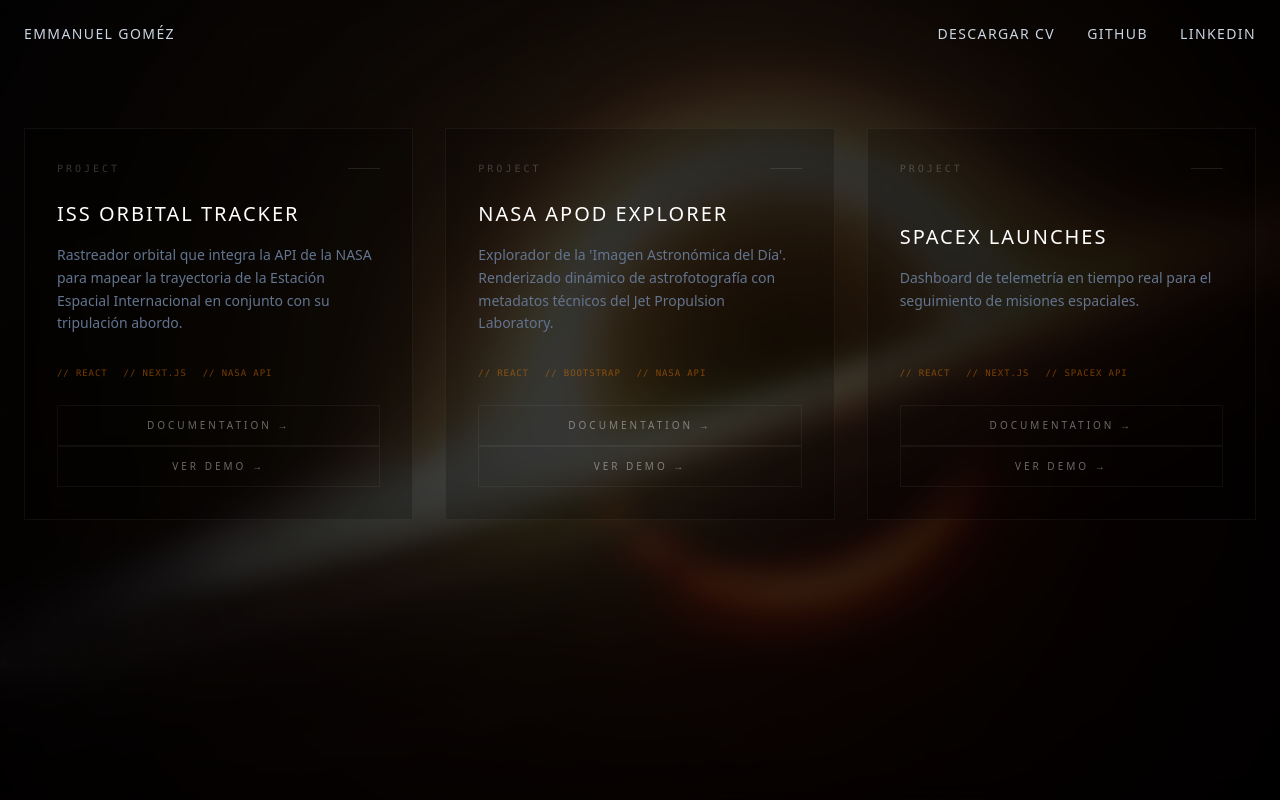
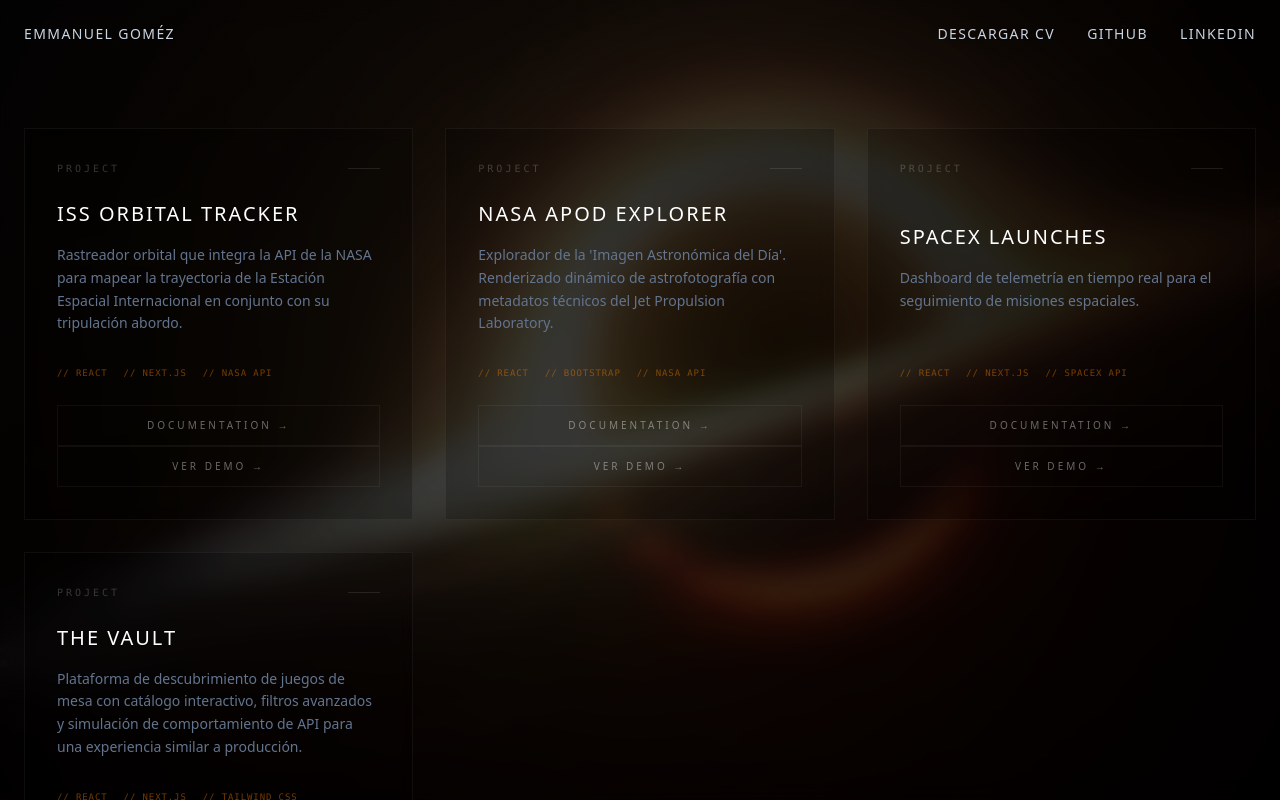
Before and after one commit to EmmaCoder48/Portafolio-web, a Next.js app: page / in a window 1280 px wide. Shown: the top 800 px of the page. Built offline with nearby package versions, Linux system fonts and the light colour scheme.

Commit message:
Initial portfolio commit

```diff
--- a/src/data/projects.js
+++ b/src/data/projects.js
@@ -39,4 +39,13 @@ export const PROJECTS = [
     github: "https://github.com/EmmaCoder48/SpaceX-Mission-Control-Dashboard",
     demo: "https://space-x-mission-control-dashboard.vercel.app/",
   },
+  {
+    id: 4,
+    title: "The Vault",
+    description:
+      "Plataforma de descubrimiento de juegos de mesa con catálogo interactivo, filtros avanzados y simulación de comportamiento de API para una experiencia similar a producción.",
+    tags: ["React", "Next.js", "Tailwind CSS", "Context API"],
+    github: "https://github.com/EmmaCoder48/the-vault",
+    demo: "https://the-vault-liart.vercel.app/",
+  },
 ];
```
Also changed, not shown: 1 other file (tests, documents, lock files or other folders).
